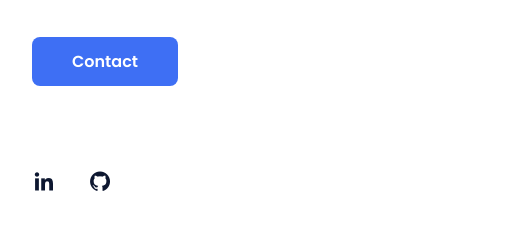
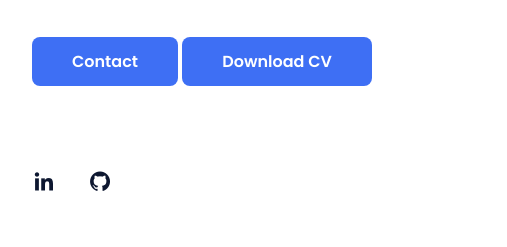
Before and after one commit to FayZamzami/Project2_SmartPath, a plain HTML site: page index.html in a window 1280 px wide. Shown: the part 503-750 px from the top of the page, 96-603 px from the left. Drawn offline with nearby package versions, Linux system fonts and the light colour scheme.

Commit message:
Update index.html

```diff
--- a/index.html
+++ b/index.html
@@ -42,6 +42,8 @@
                     <h1 class="home__title">Hi,<br>I'am <span class="home__title-color">Fay</span><br> Student of <br>Brawijaya University</h1>
 
                     <a href= "https://wa.me/6281252614909" class="button">Contact</a>
+                    <a href="https://drive.google.com/uc?export=download&id=1P_-K2l6qW0vnujE6D8pmHCj3HmMmBEAn" class="button">Download CV</a>
+
                 </div>
 
                 <div class="home__social">
```
